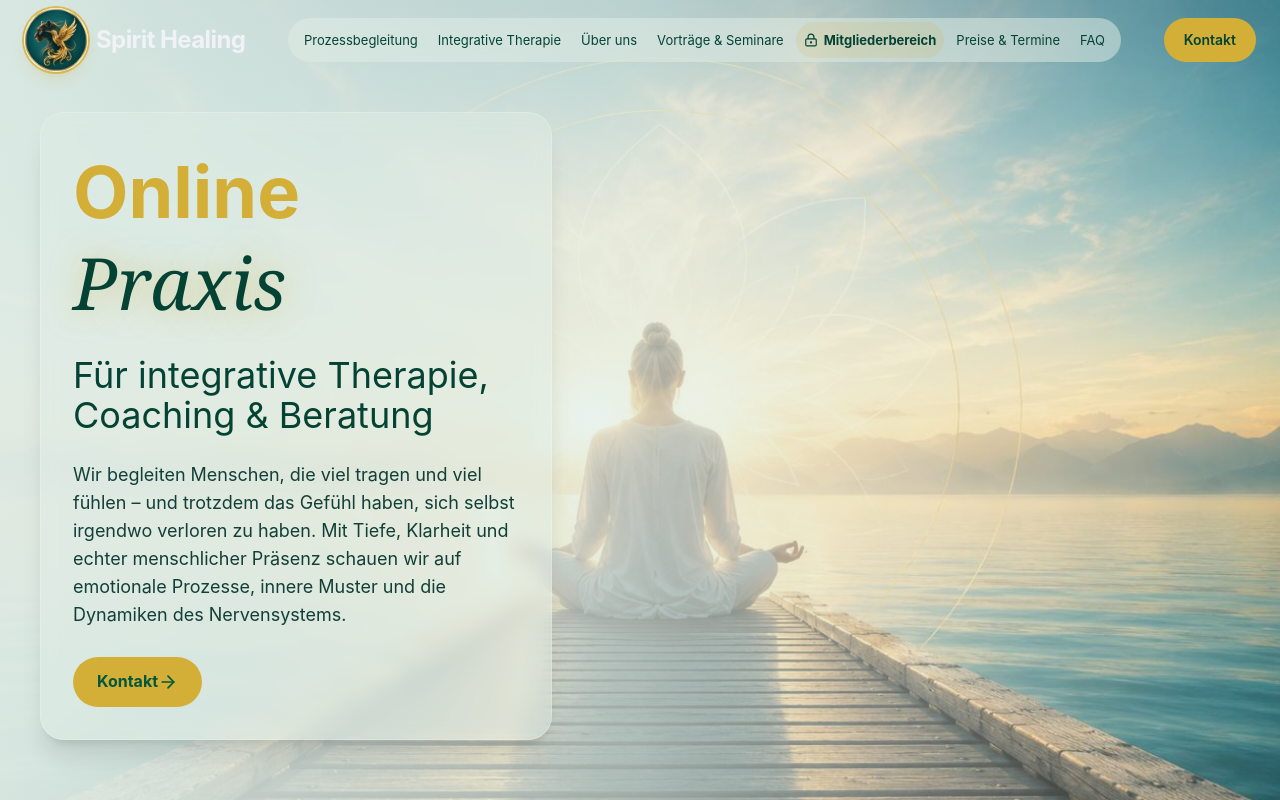
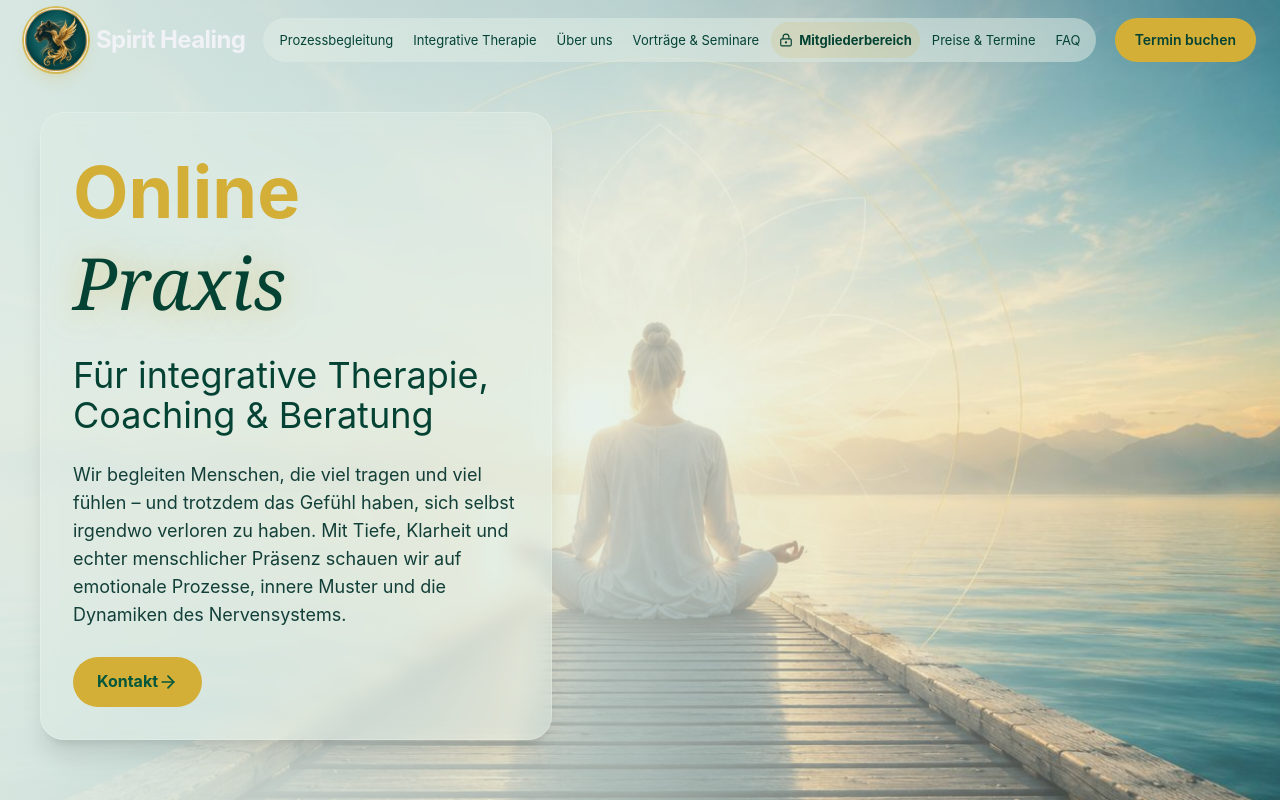
Before and after one commit to Enis1109/spirithealing, a React (Vite) app: page / in a window 1280 px wide. Shown: the top 800 px of the page. Built offline with nearby package versions, Linux system fonts and the light colour scheme.

Commit message:
Add prominent booking call to action

```diff
--- a/src/layout/Navbar.jsx
+++ b/src/layout/Navbar.jsx
@@ -102,8 +102,8 @@ export const Navbar = () => {
             </div>
             <div className="hidden xl:flex items-center gap-3">
                         {LANGUAGE_SWITCHER_ENABLED && <LanguageSwitcher language={language} setLanguage={setLanguage}/>}
-                        <Button size="sm">
-                            Kontakt
+                        <Button size="sm" to="/termin-buchen">
+                            {language === "tr" ? "Randevu al" : "Termin buchen"}
                         </Button>
                     </div>
             <button
@@ -136,8 +136,8 @@ export const Navbar = () => {
                             </Link>
                         ))}
                     {LANGUAGE_SWITCHER_ENABLED && <LanguageSwitcher language={language} setLanguage={setLanguage} mobile/>}
-                    <Button className="mt-1 w-full" onClick={() => setIsMobileMenuOpen(false)}>
-                        Kontakt
+                    <Button className="mt-1 w-full" to="/termin-buchen" onClick={() => setIsMobileMenuOpen(false)}>
+                        {language === "tr" ? "Randevu al" : "Termin buchen"}
                     </Button>
                 </div>
             </div>
```
